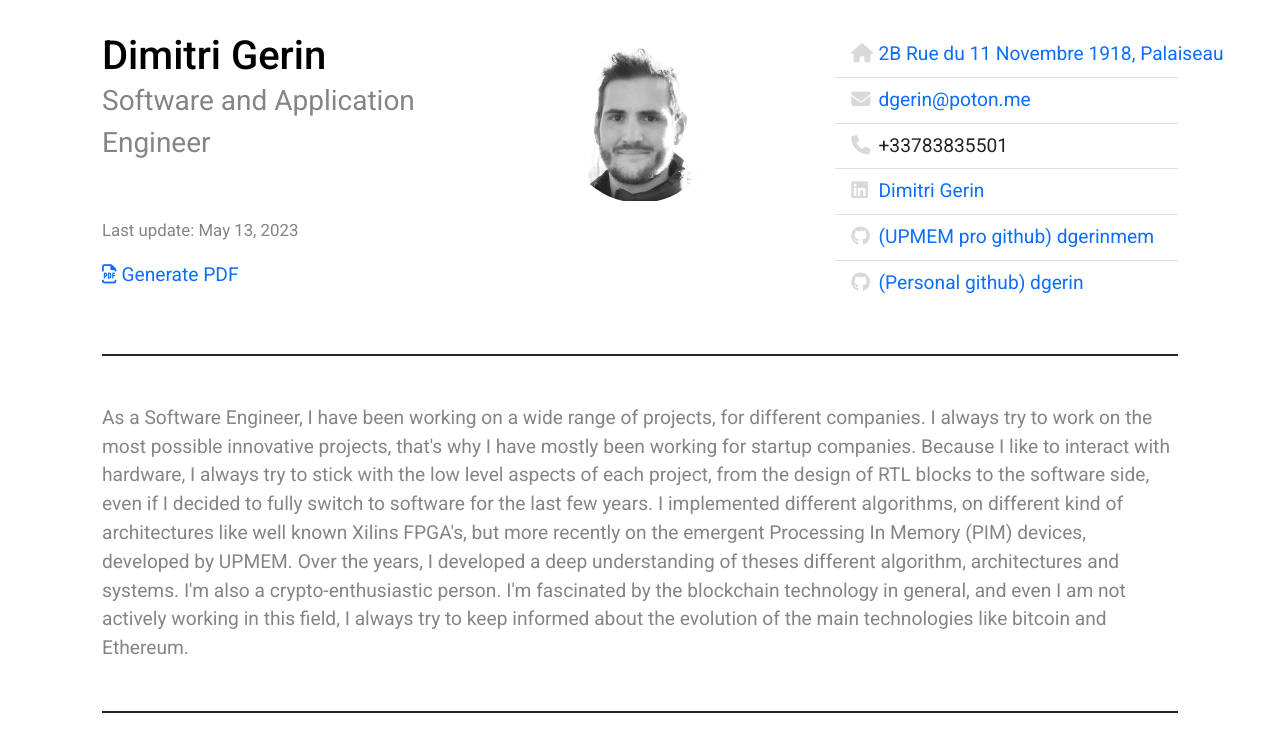
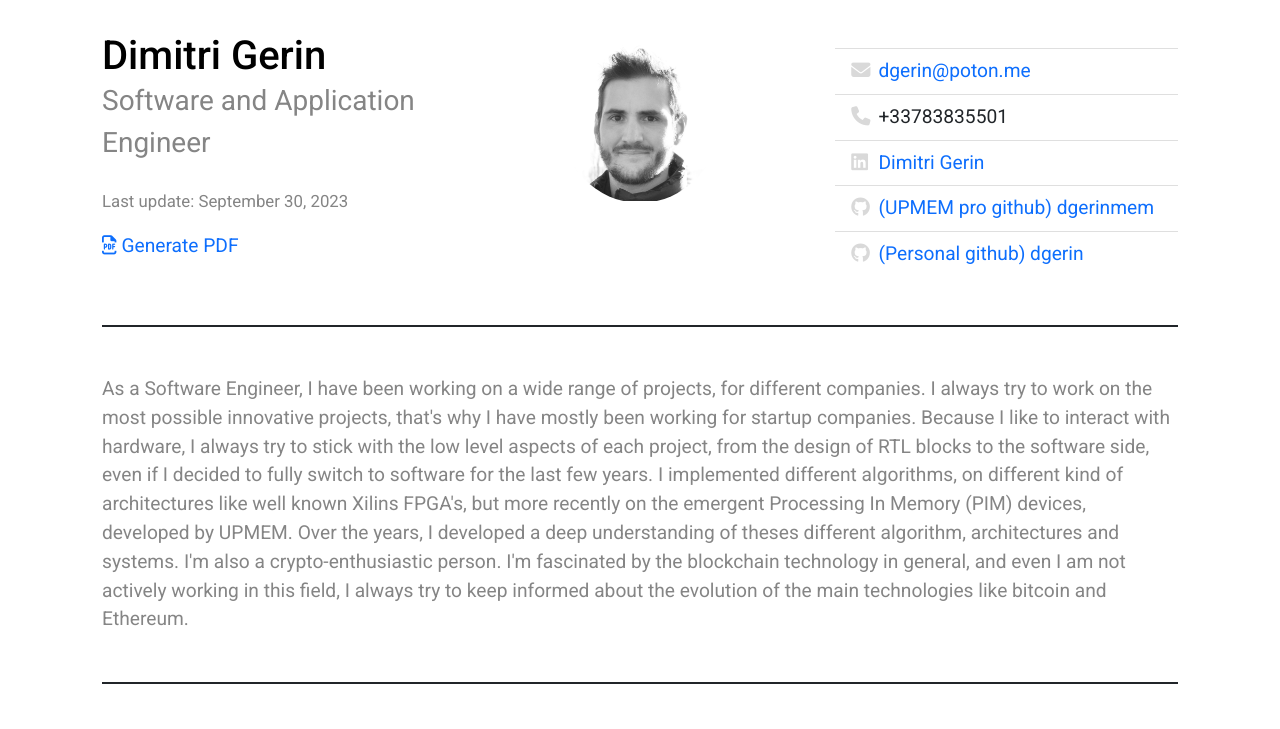
Before and after one commit to dgerin/cv, a plain HTML site: page index.html in a window 1280 px wide. Shown: the top 729 px of the page. Drawn offline with nearby package versions, Linux system fonts and the light colour scheme.

Commit message:
Deploying to gh-pages from  @ e5e9b11bc374d9f0011b3ed6825f1b6db9894f3d 🚀

```diff
--- a/index.html
+++ b/index.html
@@ -24,7 +24,7 @@
                 </div>
                 <div>
                     <p>
-                        <time datetime="" class="small">Last update: May 13, 2023</time>
+                        <time datetime="" class="small">Last update: September 30, 2023</time>
                     </p>
                     <p>
                         <span class="screen"><a href="dimitri-gerin.software-and-application-engineer.pdf"><i class="far fa-file-pdf"></i>Generate PDF</a></span>
@@ -40,7 +40,7 @@
             <div class="col-print-6 col-12 col-md-5 offset-lg-1 col-lg-4">
                 <ul class="list-group list-group-flush">
                     <li class="list-group-item d-flex justify-content-between align-items-start">
-                        <span class="text-nowrap"><a href="https://goo.gl/maps/H94JiPQpQ76JBTpq9"><i class="fa fa-home fact-icon"></i>2B Rue du 11 Novembre 1918, Palaiseau</a></span>
+                        <span class="text-nowrap"></span>
                     </li>
                     <li class="list-group-item d-flex justify-content-between align-items-start">
                         <span class="text-nowrap"><a href="dgerin@proton.me"><i class="fa fa-envelope fact-icon"></i>dgerin@poton.me</a></span>
```
Also changed, not shown: 1 other file.
